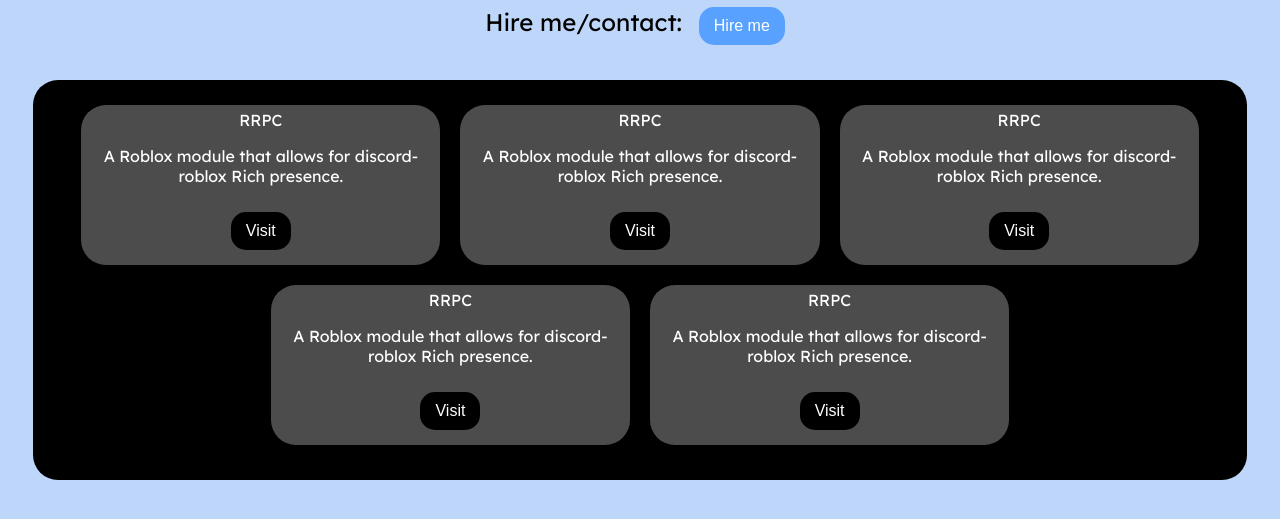
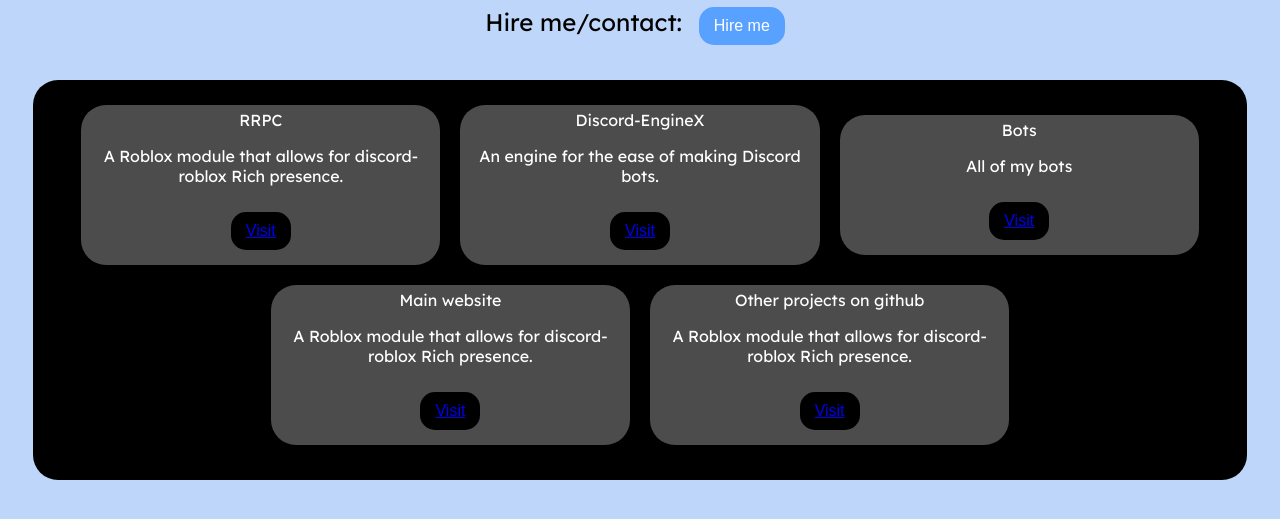
Before and after one commit to amukh1/roblox-site, a plain HTML site: page index.html in a window 1280 px wide. Shown: the part 181-700 px from the top of the page. Drawn offline with Linux system fonts and the light colour scheme.

Commit message:
Update index.html

```diff
--- a/index.html
+++ b/index.html
@@ -26,51 +26,51 @@
                    <p> A Roblox module that allows for discord-roblox Rich presence.</p>
                 </div>
                 <button class="visit">
-                    Visit
+                  <a href="https://github.com/amukh1/rrpc">  Visit</a>
                 </button>
          </div>
 
 
 
     <div class="project e">
-        <div class="name">RRPC</div>
+        <div class="name">Discord-EngineX</div>
             <div class="desc">
-                <p> A Roblox module that allows for discord-roblox Rich presence.</p>
+                <p> An engine for the ease of making Discord bots.</p>
             </div>
             <button class="visit">
-                Visit
+                <a href="https://www.npmjs.com/package/discord-enginex">  Visit</a>
             </button>
      </div>
 
      <div class="project e">
-        <div class="name">RRPC</div>
+        <div class="name">Bots</div>
             <div class="desc">
-                <p> A Roblox module that allows for discord-roblox Rich presence.</p>
+                <p> All of my bots</p>
             </div>
             <button class="visit">
-                Visit
+                <a href="https://github.com/amukh1">  Visit</a>
             </button>
      </div>
 
 
      <div class="project">
-        <div class="name">RRPC</div>
+        <div class="name">Main website</div>
             <div class="desc">
                 <p> A Roblox module that allows for discord-roblox Rich presence.</p>
             </div>
             <button class="visit">
-                Visit
+                <a href="https://amukh1.dev">  Visit</a>
             </button>
      </div>
 
 
      <div class="project">
-        <div class="name">RRPC</div>
+        <div class="name">Other projects on github</div>
             <div class="desc">
                 <p> A Roblox module that allows for discord-roblox Rich presence.</p>
             </div>
             <button class="visit">
-                Visit
+                <a href="https://github.com/amukh1">  Visit</a>
             </button>
      </div>
 
```
